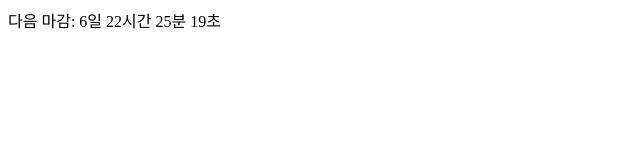
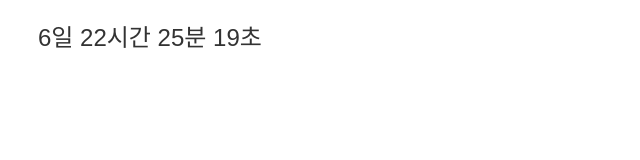
Before and after one commit to lmlm0401/Notion-Timer_WED, a plain HTML site: page index.html in a window 1280 px wide. Shown: the whole page, without its empty margins (0-640 px from the left). Drawn offline with Linux system fonts and the light colour scheme.

Commit message:
Add files via upload

```diff
--- a/index.html
+++ b/index.html
@@ -52,19 +52,27 @@
                 hoursUntilTarget += 24;
                 daysUntilWednesday--;
             }
+            // 카운트다운 표시
 
-            // 카운트다운 표시
             const countdownDisplay = document.getElementById('countdown');
-            countdownDisplay.textContent = `다음 마감: ${daysUntilWednesday}일 ${hoursUntilTarget}시간 ${minutesUntilTarget}분 ${secondsUntilTarget}초`;
-
+            countdownDisplay.textContent = `${daysUntilWednesday}일 ${hoursUntilTarget}시간 ${minutesUntilTarget}분 ${secondsUntilTarget}초`;
             // 1초마다 함수 재호출
             setTimeout(updateCountdown, 1000);
+
+            countdownDisplay.style.fontSize = '24px';
+            countdownDisplay.style.color = '#333';
+            countdownDisplay.style.fontFamily = 'Arial, sans-serif';
+            countdownDisplay.style.padding = "10px 10px 30px 30px";
+
         }
 
         // 페이지 로드시 카운트다운 업데이트 시작
         window.onload = function() {
             updateCountdown();
         };
+
     </script>
+
+
 </body>
 </html>
```
